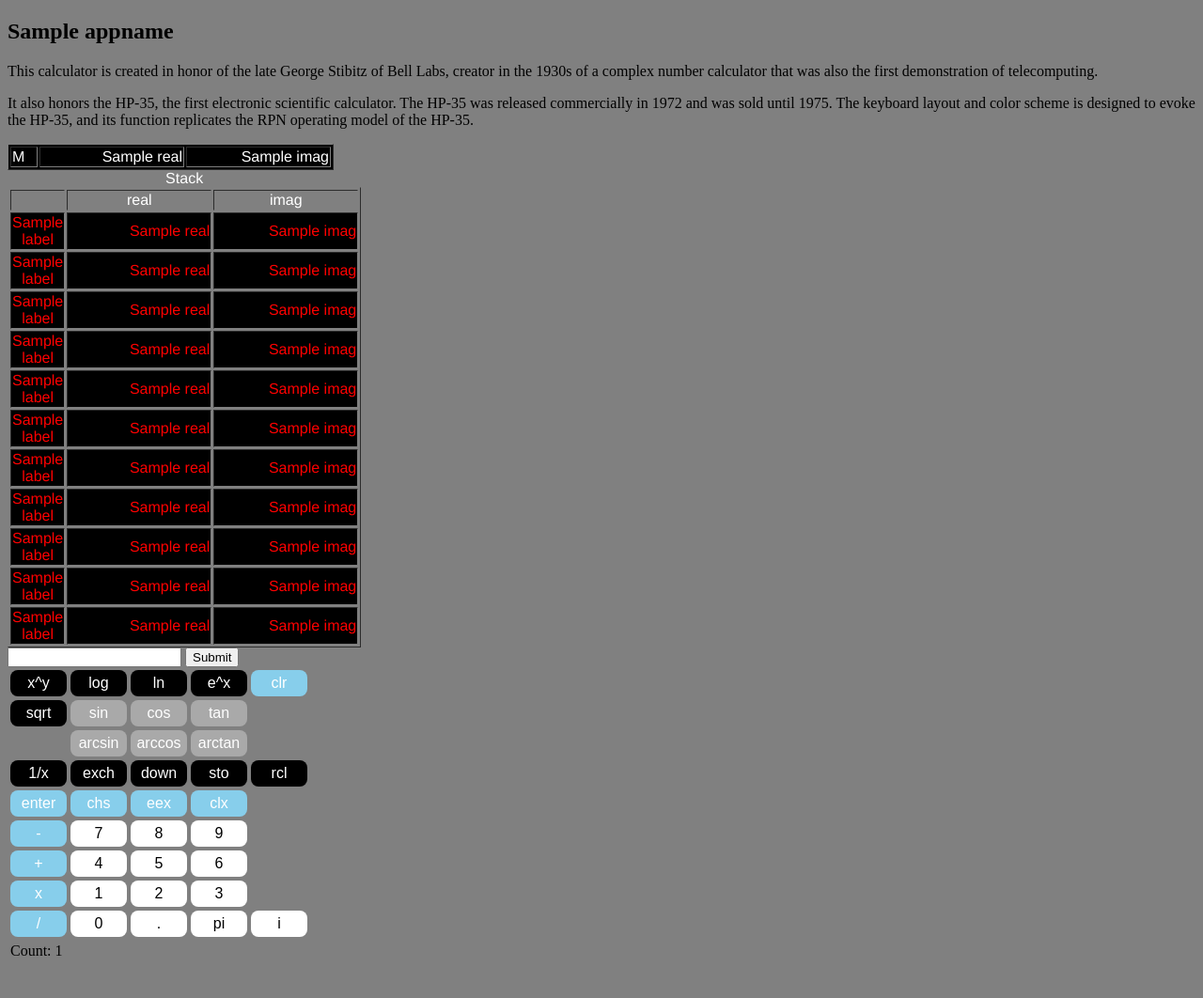
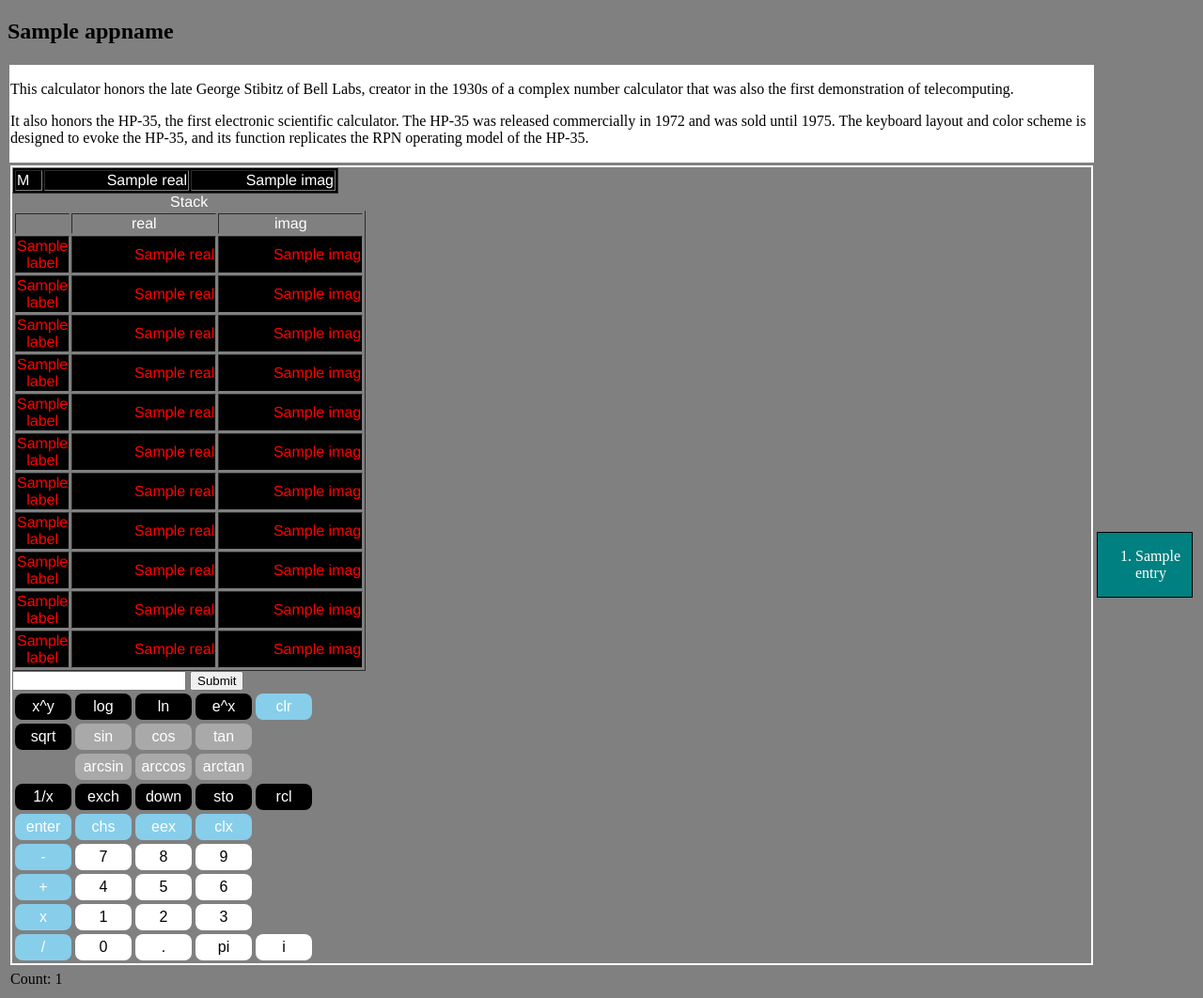
Before and after one commit to nygeek/cnc, a Flask app: template templates/cnc-35.html in a window 1280 px wide. Shown: the whole page at 94% size. Before the commit the page ends 1017 px from the top, so only its background shows below. Run offline with Flask 3, Linux system fonts and the light colour scheme; the template is opened without the code that fills it: most values are stand-ins (such as "Sample title", 1, 10 or a date in 2020).

Commit message:
add the log to the display, clean up the design

```diff
--- a/static/keyboard.css
+++ b/static/keyboard.css
@@ -49,3 +49,21 @@ button:hover {
     color: white;
     width: 60px;
 }
+
+.calculator {
+    background-color: gray;
+    border: 2px solid white;
+}
+
+.tape {
+    background-color: teal;
+    color: white;
+    border: 1px solid black;
+    width: 100px;
+}
+
+.caption {
+    background-color: white;
+    color: black;
+    border: 1px solid black;
+    width: 500px;
--- a/templates/cnc-35.html
+++ b/templates/cnc-35.html
@@ -1,17 +1,25 @@
 <!DOCTYPE html>
 {% extends "layout.html" %}
 {% block body %}
-<body background-color="gray">
+<body>
     <h2>{{ appname }}</h2>
-    <p>This calculator is created in honor of the late George Stibitz
-        of Bell Labs, creator in the 1930s of a complex number calculator
-        that was also the first demonstration of telecomputing.
+<table>
+    <tr class="caption">
+    <td span=2>
+    <p>This calculator honors the late George Stibitz
+       of Bell Labs, creator in the 1930s of a complex number
+       calculator that was also the first demonstration of
+       telecomputing.
 
     <p>It also honors the HP-35, the first electronic scientific
-        calculator.  The HP-35 was released commercially in 1972
-        and was sold until 1975.  The keyboard layout and color
-        scheme is designed to evoke the HP-35, and its function
-        replicates the RPN operating model of the HP-35.
+       calculator.  The HP-35 was released commercially in 1972
+       and was sold until 1975.  The keyboard layout and color
+       scheme is designed to evoke the HP-35, and its function
+       replicates the RPN operating model of the HP-35.
+    </td>
+    </tr>
+<tr>
+    <td><div id="Calculator" class="calculator">
     <table class=memory border="1px">
         <tr>
             <td width="25">M</td>
@@ -177,6 +185,15 @@
                 </a></td>
         </tr>
     </table>
+        </div></td>
+        <td><div id="Tape" class="tape">
+                <ol>
+                {% for entry in tape.log_list %}
+                <li>{{ entry }}
+                {% endfor %}
+                </ol>
+            </div></td>
+
     <table>
         <tr><td>Count: {{ stack.count }}</td></tr>
     </table>
```
Also changed, not shown: cnc.py (+22 -7 lines), cnc_flask.py (+16 -10 lines), 1 other file.
